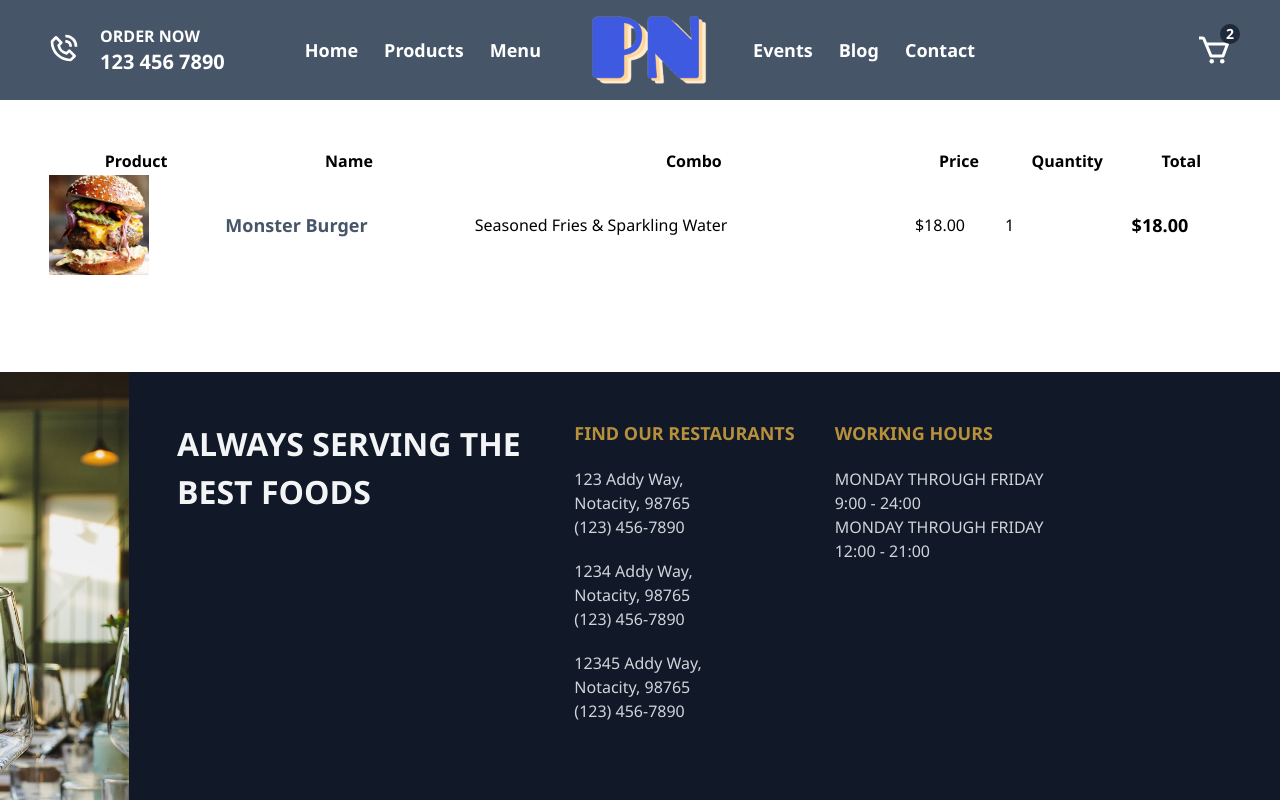
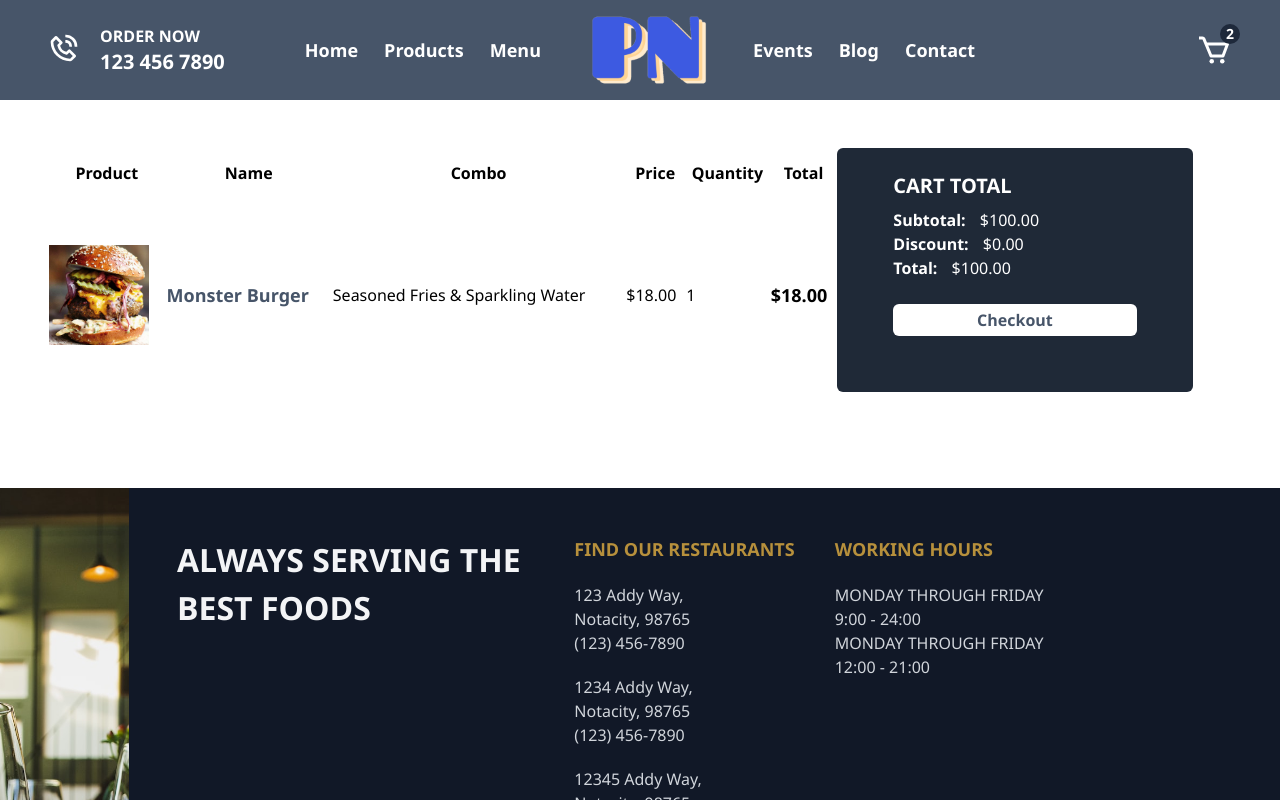
Before and after one commit to pn-code/restaurant-app, a Next.js app: page /cart in a window 1280 px wide. Shown: the top 800 px of the page. Built offline with nearby package versions, Linux system fonts and the light colour scheme.

Commit message:
Added Right-side portion of cart component

```diff
--- a/pages/cart.jsx
+++ b/pages/cart.jsx
@@ -4,9 +4,9 @@ import Image from "next/image";
 const Cart = () => {
     return (
         // Container
-        <div className="p-12">
+        <div className="p-12 flex">
             {/* Left */}
-            <table className="w-[100%] flex-2 border-spacing-5">
+            <table className="w-[100%] flex-[2]">
                 <tr>
                     <th>Product</th>
                     <th>Name</th>
@@ -43,14 +43,30 @@ const Cart = () => {
                     <td>1</td>
                     {/* Total */}
                     <td>
-                        <span className="font-semibold text-lg">
-                            $18.00
-                        </span>
+                        <span className="font-semibold text-lg">$18.00</span>
                     </td>
                 </tr>
             </table>
             {/* Right */}
-            <div className="flex-1"></div>
+            <div className="flex-1">
+                {/* Wrapper */}
+                <div className="flex flex-col w-[90%] justify-between p-14 pt-[16px] max-h-[300px] rounded-md bg-gray-800 text-white">
+                    <h2 className="font-bold text-xl my-2">CART TOTAL</h2>
+                    {/* Subtotal Text */}
+                    <div>
+                        <b className="mr-[10px]">Subtotal: </b> $100.00
+                    </div>
+                    {/* Discount Text */}
+                    <div>
+                        <b className="mr-[10px]">Discount:</b> $0.00
+                    </div>
+                    {/* Total Text */}
+                    <div>
+                        <b className="mr-[10px]">Total:</b> $100.00
+                    </div>
+                    <button className="h-8 text-slate-600 font-bold cursor-pointer bg-white mt-6 rounded-md hover:scale-105 ease-out duration-150">Checkout</button>
+                </div>
+            </div>
         </div>
     );
 };
```
